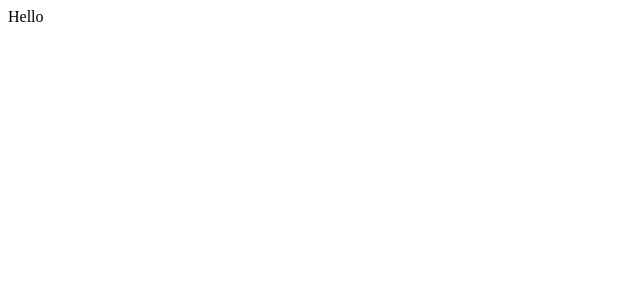
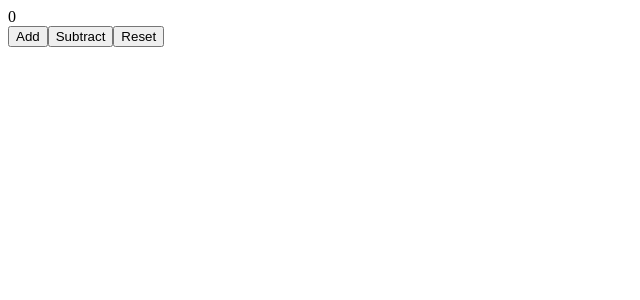
Before and after one commit to danielbeutner/-testdrive-react-hooks-counter, a React (Vite) app: page / in a window 1280 px wide. Shown: the top 300 px of the page, without its empty margins (0-640 px from the left). Built offline with nearby package versions, Linux system fonts and the light colour scheme.

Commit message:
Add global store

```diff
--- a/package.json
+++ b/package.json
@@ -11,6 +11,7 @@
   "author": "",
   "license": "MIT",
   "dependencies": {
+    "immer": "^3.1.3",
     "react": "^16.8.6",
     "react-dom": "^16.8.6"
   },
--- /dev/null
+++ b/src/Counter.tsx
@@ -0,0 +1,33 @@
+import React, { ReactElement } from 'react';
+import { useStore, ActionType } from './StoreProvider';
+
+export default function Counter(): ReactElement {
+    const { state, dispatch } = useStore();
+
+    return (
+        <section className="counter">
+            <div className="value">{state.counter}</div>
+            <button
+                onClick={(): void => {
+                    dispatch({ type: ActionType.increment });
+                }}
+            >
+                Add
+            </button>
+            <button
+                onClick={(): void => {
+                    dispatch({ type: ActionType.decrement });
+                }}
+            >
+                Subtract
+            </button>
+            <button
+                onClick={(): void => {
+                    dispatch({ type: ActionType.reset });
+                }}
+            >
+                Reset
+            </button>
+        </section>
+    );
+}
--- /dev/null
+++ b/src/StoreProvider.tsx
@@ -0,0 +1,67 @@
+import React, {
+    createContext,
+    useReducer,
+    useContext,
+    ReactElement,
+    ReactChildren,
+    ReactChild
+} from 'react';
+
+export enum ActionType {
+    increment = '[Counter] increment',
+    decrement = '[Counter] decrement',
+    reset = '[Counter] reset'
+}
+
+interface State {
+    counter: number;
+}
+
+interface Action {
+    type: ActionType;
+    payload?: object;
+}
+
+interface Props {
+    children?: ReactChild | ReactChildren;
+}
+
+const initialState: State = {
+    counter: 0
+};
+
+function reducer(state = initialState, action: Action): State {
+    switch (action.type) {
+        case ActionType.increment:
+            return { ...state, counter: state.counter + 1 };
+        case ActionType.decrement:
+            return { ...state, counter: state.counter - 1 };
+        case ActionType.reset:
+            return { ...state, counter: 0 };
+        default:
+            return state;
+    }
+}
+
+const StoreContext = createContext({
+    state: initialState,
+    dispatch: ((): object => ({})) as React.Dispatch<Action>
+});
+
+export function StoreProvider(props: Props): ReactElement {
+    const [state, dispatch] = useReducer(reducer, initialState);
+    const store = { state, dispatch };
+
+    return (
+        <StoreContext.Provider value={store}>
+            {props.children}
+        </StoreContext.Provider>
+    );
+}
+
+export function useStore(): {
+    state: State;
+    dispatch: React.Dispatch<Action>;
+} {
+    return useContext(StoreContext);
+}
--- a/src/index.tsx
+++ b/src/index.tsx
@@ -1,6 +1,11 @@
 import React from 'react';
 import ReactDOM from 'react-dom';
+import Counter from '~Counter';
+import { StoreProvider } from '~StoreProvider';
 
-console.log('Hello from tsx!');
-
-ReactDOM.render(<p>Hello</p>, document.getElementById('root'));
+ReactDOM.render(
+    <StoreProvider>
+        <Counter />
+    </StoreProvider>,
+    document.getElementById('root')
+);
```
Also changed, not shown: 1 other file (tests, documents, lock files or other folders).
